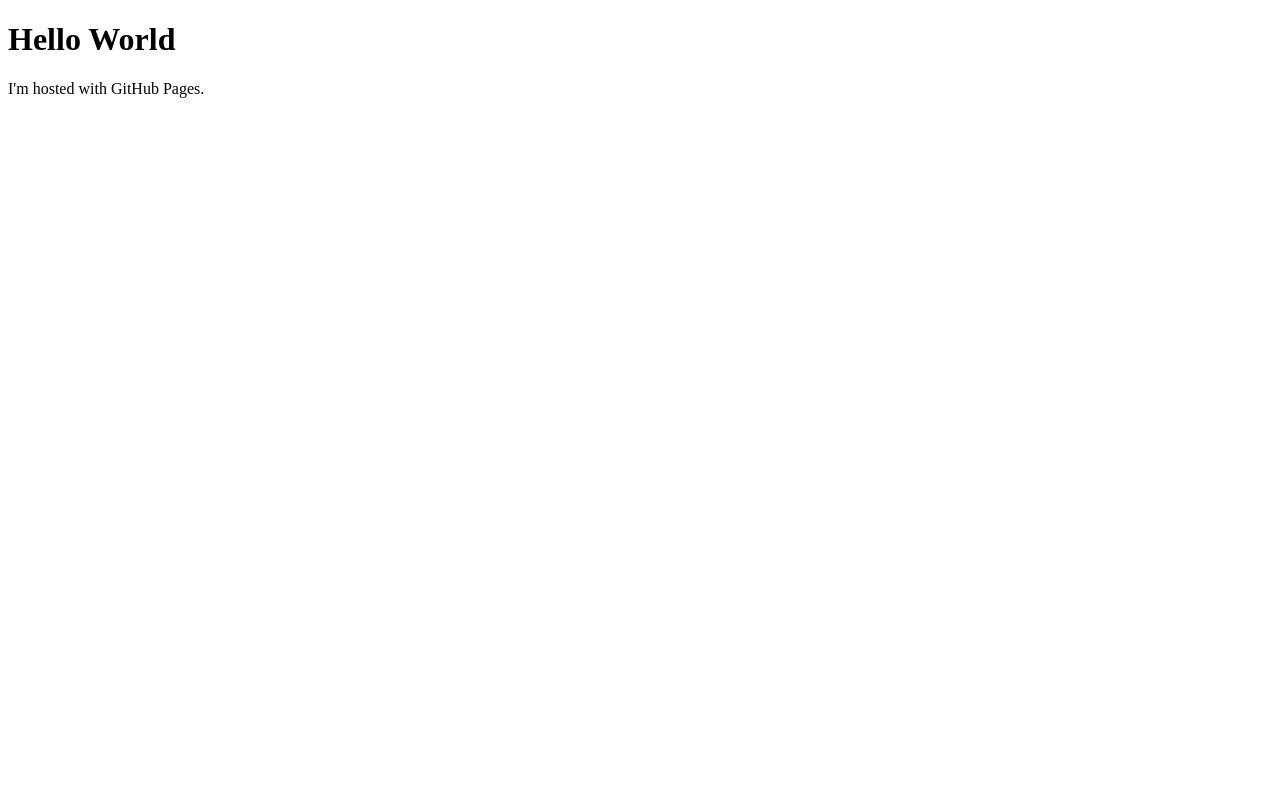
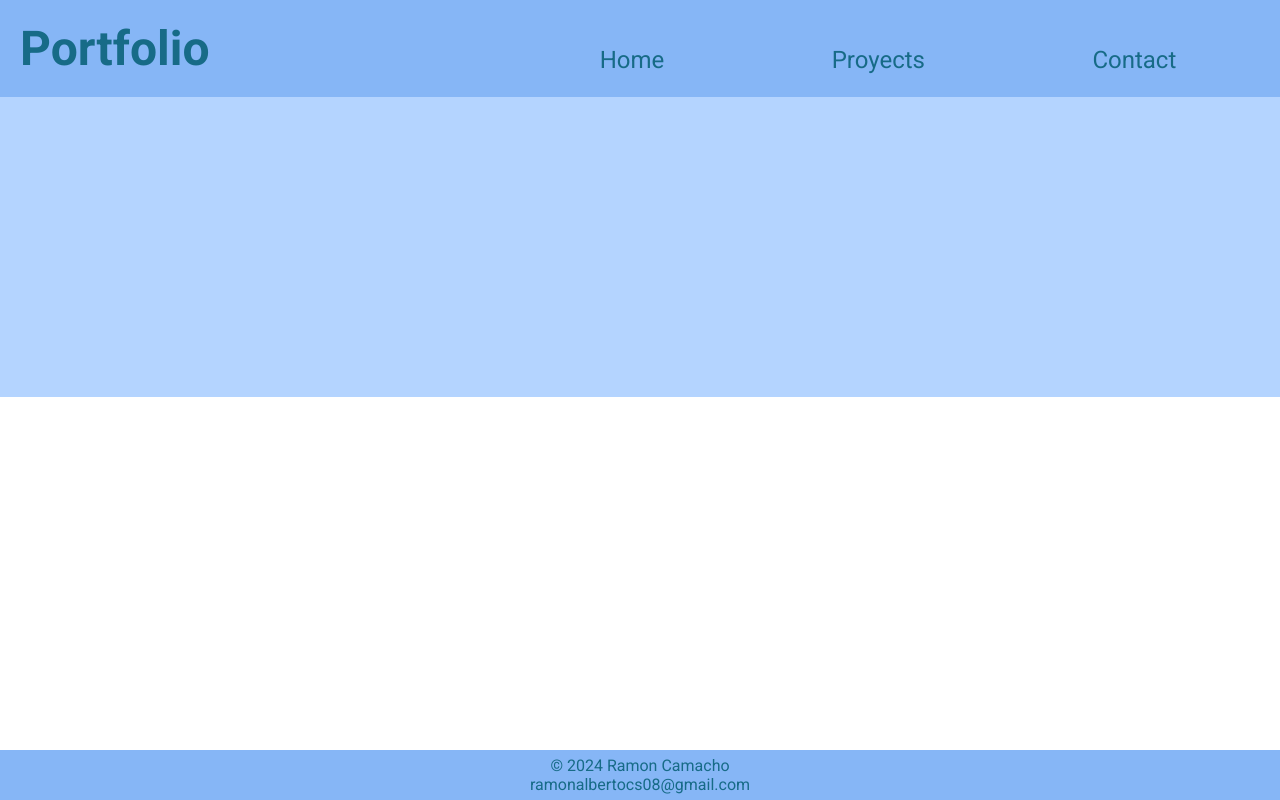
Before and after one commit to RamonCamacho8/RamonCamacho8.github.io, a plain HTML site: page index.html in a window 1280 px wide. Drawn offline with Linux system fonts and the light colour scheme.

Commit message:
Add navigation and styling to index.html

```diff
--- a/index.html
+++ b/index.html
@@ -1,7 +1,34 @@
 <!DOCTYPE html>
 <html>
+    <head>
+        <link rel="stylesheet" href="style.css">
+        <script src="script.js"></script>
+        <link rel="preconnect" href="https://fonts.googleapis.com">
+        <link rel="preconnect" href="https://fonts.gstatic.com" crossorigin>
+        <link href="https://fonts.googleapis.com/css2?family=Roboto:ital,wght@0,100;0,300;0,400;0,500;0,700;0,900;1,100;1,300;1,400;1,500;1,700;1,900&display=swap" rel="stylesheet">
+        <title>Ramon Camacho</title>
+    </head>
     <body>
-        <h1>Hello World</h1>
-        <p>I'm hosted with GitHub Pages.</p>
+        <header>
+            <h1>Portfolio</h1>
+            <nav>
+                <ul>
+                    <li><a href="#">Home</a></li>
+                    <li><a href="#">Proyects</a></li>
+                    <li><a href="#">Contact</a></li>
+                </ul>
+            </nav>
+        </header>
+
+        <main class="me">
+
+        </main>
+        <section class="proyects">
+
+        </section>
+        <footer>
+            <p>© 2024 Ramon Camacho</p>
+            <p>ramonalbertocs08@gmail.com</p>
+        </footer>
     </body>
 </html>
--- a/style.css
+++ b/style.css
@@ -0,0 +1,75 @@
+* {
+    margin: 0;
+    padding: 0;
+    box-sizing: border-box;
+    font-family: Roboto;
+    text-align: center;
+}
+
+header {
+    display: flex;
+    background-color: #86B6F6;
+    color: #176B87;
+    padding: 20px;
+    justify-content: space-between;
+    align-items: center;
+}
+
+h1 {
+    font-size: 3rem;
+}
+
+nav {
+    height: 50px;
+    display: flex;
+    justify-content: space-around;
+    align-items: center;
+    width: 60%;
+}
+
+nav ul {
+    display: flex;
+    justify-content: space-around;
+    align-items:end;
+    width: 100%;
+    height: 100%;
+}
+
+nav ul li{
+    list-style: none;
+    font-size: 1.5rem;
+}
+
+nav ul li a:hover{
+    color: #104b5e;
+}
+
+nav ul li a{
+    text-decoration: none;
+    color: inherit;
+}
+
+main {
+    height: 300px;
+    background-color: #B4D4FF;
+}
+
+section{
+    height: 200px;
+    background-color: white;
+}
+
+
+footer {
+    position: fixed;
+    bottom: 0;
+    width: 100%;
+    height: 50px;
+    background-color: #86B6F6;
+    color: #176B87;
+    display: flex;
+    flex-direction: column;
+    justify-content: center;
+    align-items: center;
+
+}
```
